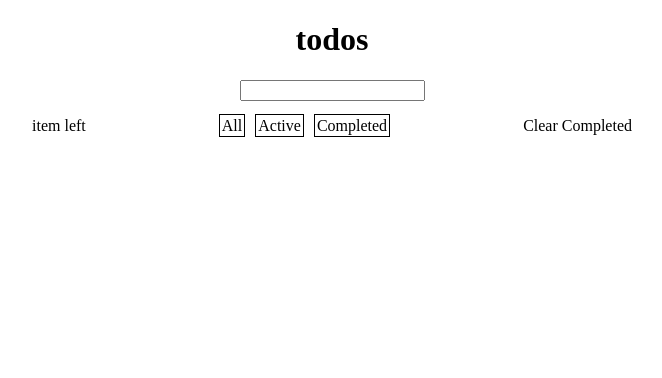
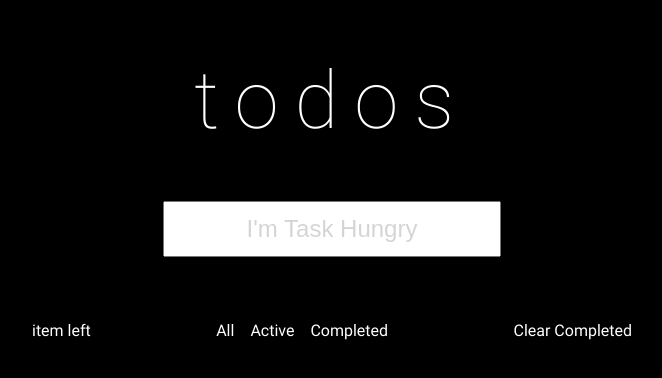
Before and after one commit to anandvipul/todos-extension, a browser extension: page index.html in a window 1280 px wide. Shown: the whole page, without its empty margins (308-970 px from the left). Drawn offline with Linux system fonts and the light colour scheme.

Commit message:
Font Files, Aesthetic, Design Changes

```diff
--- /dev/null
+++ b/assets/fonts/fonts.css
@@ -0,0 +1,77 @@
+@font-face {
+    font-family: Roboto;
+    src: url(Roboto-Black.ttf);
+    font-weight: 900;
+}
+
+@font-face {
+    font-family: Roboto;
+    src: url(Roboto-BlackItalic.ttf);
+    font-weight: 900;
+    font-style: italic;
+}
+
+@font-face {
+    font-family: Roboto;
+    src: url(Roboto-Bold.ttf);
+    font-weight: 700;
+}
+
+@font-face {
+    font-family: Roboto;
+    src: url(Roboto-BoldItalic.ttf);
+    font-weight: 700;
+    font-style: italic;
+}
+
+@font-face {
+    font-family: Roboto;
+    src: url(Roboto-Medium.ttf);
+    font-weight: 500;
+}
+
+@font-face {
+    font-family: Roboto;
+    src: url(Roboto-MediumItalic.ttf);
+    font-weight: 500;
+    font-style: italic;
+}
+
+@font-face {
+    font-family: Roboto;
+    src: url(Roboto-Regular.ttf);
+    font-weight: 400;
+}
+
+@font-face {
+    font-family: Roboto;
+    src: url(Roboto-Italic.ttf);
+    font-weight: 400;
+    font-style: italic;
+}
+
+@font-face {
+    font-family: Roboto;
+    src: url(Roboto-Light.ttf);
+    font-weight: 300;
+}
+
+@font-face {
+    font-family: Roboto;
+    src: url(Roboto-LightItalic.ttf);
+    font-weight: 300;
+    font-style: italic;
+}
+
+@font-face {
+    font-family: Roboto;
+    src: url(Roboto-Thin.ttf);
+    font-weight: 100;
+}
+
+@font-face {
+    font-family: Roboto;
+    src: url(Roboto-ThinItalic.ttf);
+    font-weight: 100;
+    font-style: italic;
+}
--- a/index.html
+++ b/index.html
@@ -11,7 +11,7 @@
       <div class="title"><h1>todos</h1></div>
       <div class="container">
         <form action="">
-          <input type="text" name="inputTaskField" id="inputTaskField">
+          <input type="text" name="inputTaskField" id="inputTaskField" class="input-field" placeholder="I'm Task Hungry">
         </form>
         <ul class="taskContainer">
           <!-- <li class="taskItem"><span class="checkDone"><input type="checkbox" name="isDone" id="isDone"></span><span class="task">I am a task</span></li> -->
--- a/script.js
+++ b/script.js
@@ -147,6 +147,7 @@ let clear = document.querySelector(`span.clear`);
 clear.addEventListener('click', () => {
     let arr = sortData(tasksDictionaryArray, 'clear');
     tasksDictionaryArray = [...arr];
+    updateLocalStorage(tasksDictionaryArray);
     updateUI(tasksDictionaryArray);
 });
 
--- a/style.css
+++ b/style.css
@@ -1,6 +1,26 @@
+@import url(assets/fonts/fonts.css);
+
+
+body {
+    font-family: Roboto, sans-serif;
+    color: white;
+    background-color: black;
+}
+
 ul {
     list-style-type: none;
     padding: 0;
+}
+
+.title {
+    margin: 1rem 0;
+    font-size: 40px;
+
+}
+
+h1 {
+    font-weight: 100;
+    letter-spacing: 0.2em;
 }
 
 .container {
@@ -34,3 +54,17 @@ ul {
 .strike {
     text-decoration: line-through;
 }
+
+.input-field {
+    padding: 0.5em;
+    font-size: 1.5em;
+    text-align: center;
+}
+
+form {
+    margin-bottom: 4rem;
+}
+
+input::placeholder {
+    opacity: 0.3;
+}
```
Also changed, not shown: assets/fonts/Roboto-Black.ttf (added), assets/fonts/Roboto-BlackItalic.ttf (added), assets/fonts/Roboto-Bold.ttf (added), assets/fonts/Roboto-BoldItalic.ttf (added), assets/fonts/Roboto-Italic.ttf (added), assets/fonts/Roboto-Light.ttf (added), assets/fonts/Roboto-LightItalic.ttf (added), assets/fonts/Roboto-Medium.ttf (added), assets/fonts/Roboto-MediumItalic.ttf (added), assets/fonts/Roboto-Regular.ttf (added), assets/fonts/Roboto-Thin.ttf (added), assets/fonts/Roboto-ThinItalic.ttf (added).
